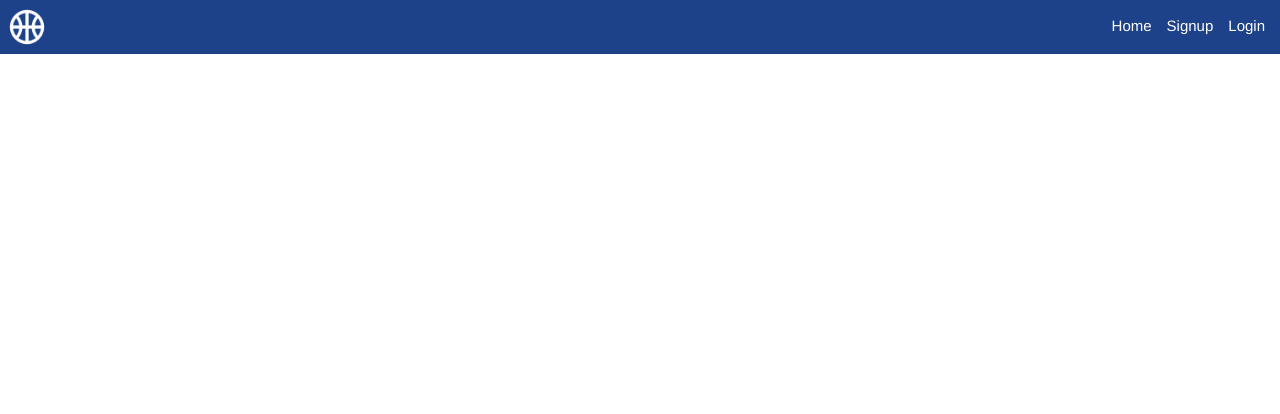
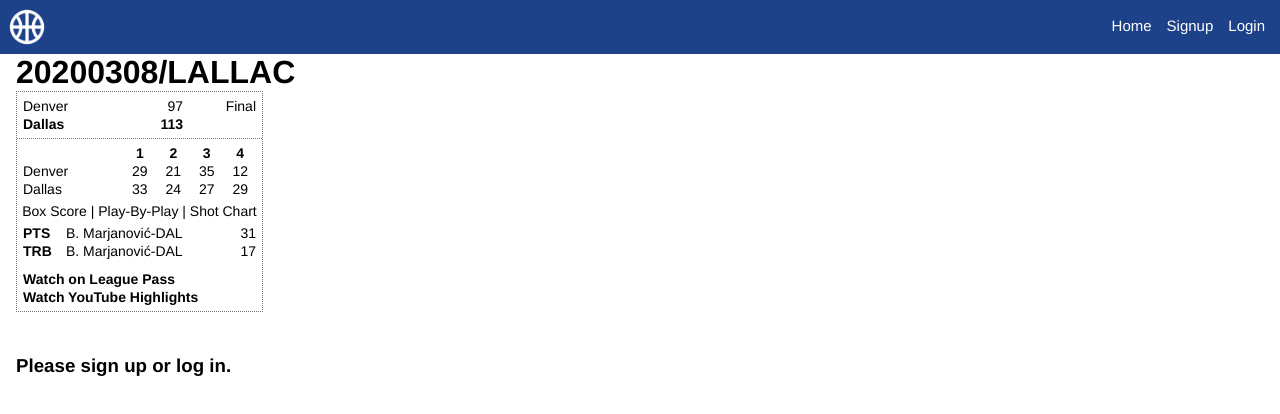
Before and after one commit to 5-Games/5GamesFE, a React (Create React App) app: page /game in a window 1280 px wide. Shown: the top 414 px of the page. Built offline with nearby package versions, Linux system fonts and the light colour scheme.

Commit message:
built out a test game show page

```diff
--- a/src/App.css
+++ b/src/App.css
@@ -92,3 +92,53 @@
   transition-property: all;
   transition-timing-function: ease;
 }
+
+table {
+  display: table;
+  border-collapse: separate;
+  border-spacing: 2px;
+  border-color: grey;
+  font-size:14px;
+}
+
+.game-table-div {
+  white-space: pre-wrap;
+}
+
+.game_summary {
+  padding: 0;
+  margin: 0 25px 25px 0;
+  width: 245px;
+  background: #fff;
+  border: 1px dotted #747678;
+  display: inline-block;
+}
+
+.game_summary table {
+  /* border-bottom: 1px dotted #747678; */
+  width: 100%;
+  padding: 4px;
+  white-space: normal;
+}
+
+td.center, th.center {
+  text-align: center;
+}
+
+td.right, th.right {
+  text-align: right;
+}
+
+.winner {
+  font-weight: bold;
+}
+
+.box-links {
+  font-size:14px;
+  text-align: center;
+  padding: 4;
+}
+
+.teams {
+  border-bottom: 1px dotted #747678;
+}
--- /dev/null
+++ b/src/Pages/Game.js
@@ -0,0 +1,111 @@
+import React, { useEffect } from 'react';
+import { useSelector } from 'react-redux';
+import { Link } from 'react-router-dom';
+
+
+const Game = () => {
+
+  // Get variables from Redux state
+  const user = useSelector(state => state.user);
+  const currentGame = useSelector(state => state.currentGame);
+
+  // Setting the document title using Hooks.
+  // Could use react-document-title instead:
+  // https://github.com/gaearon/react-document-title
+  useEffect(() => {
+    document.title = `${currentGame} | 5 Games`
+  }, []);
+
+  const noUser = user.username ? (
+    null
+  ) : (
+    <>
+      <br></br>
+      <h3>Please <Link className='home-link' to="/signup">sign up</Link> or <Link className='home-link' to="/login">log in</Link>.</h3>
+    </>
+  );
+
+  const game = (<div className="game_summary expanded nohover">
+                  <table className="teams">
+                    <tbody>
+                    <tr className="loser">
+                      <td><a href="/teams/DEN/2020.html">Denver</a></td>
+                      <td className="right">97</td>
+                      <td className="right gamelink">
+                        <a href="/boxscores/202003110DAL.html">Final</a>
+
+                      </td>
+                    </tr>
+                    <tr className="winner">
+                      <td><a href="/teams/DAL/2020.html">Dallas</a></td>
+                      <td className="right">113</td>
+                      <td className="right">&nbsp;
+                      </td>
+                    </tr>
+                    </tbody>
+                  </table>
+
+                  <table>
+                    <thead>
+                    <tr>
+                      <th></th>
+                      <th>1</th><th>2</th><th>3</th><th>4</th>
+                    </tr>
+                    </thead>
+                    <tbody>
+                    <tr>
+                      <td><a href="/teams/DEN/2020.html">Denver</a>&nbsp;</td>
+                      <td className="center">29</td><td className="center">21</td><td className="center">35</td><td className="center">12</td>
+                    </tr>
+                    <tr>
+                      <td><a href="/teams/DAL/2020.html">Dallas</a>&nbsp;</td>
+                      <td className="center">33</td><td className="center">24</td><td className="center">27</td><td className="center">29</td>
+                    </tr>
+                    </tbody>
+                  </table>
+                  <p className="box-links"><a href="/boxscores/202003110DAL.html">Box Score</a> | <a href="/boxscores/pbp/202003110DAL.html">Play-By-Play</a> | <a href="/boxscores/shot-chart/202003110DAL.html">Shot Chart</a></p>
+                  <table className="stats">
+                    <tbody>
+                      <tr>
+                        <td><strong>PTS</strong></td>
+                        <td><a href="/players/m/marjabo01.html">B. Marjanović</a>-DAL</td>
+                        <td className="right">31</td>
+                      </tr>
+                      <tr>
+                        <td><strong>TRB</strong></td>
+                        <td><a href="/players/m/marjabo01.html">B. Marjanović</a>-DAL</td>
+                        <td className="right">17</td>
+                      </tr>
+                    </tbody>
+                  </table>
+                  <table className="watch-links">
+                    <tbody>
+                      <tr>
+                        <td><strong>Watch on League Pass</strong></td>
+                        {/* <td><a href="/players/m/marjabo01.html">B. Marjanović</a>-DAL</td> */}
+                        {/* <td className="right">31</td> */}
+                      </tr>
+                      <tr>
+                        <td><strong>Watch YouTube Highlights</strong></td>
+                        {/* <td><a href="/players/m/marjabo01.html">B. Marjanović</a>-DAL</td>
+                        <td className="right">17</td> */}
+                      </tr>
+                    </tbody>
+                  </table>
+
+                </div>)
+
+  return <div className="game-show-page">
+            <h1>
+              {currentGame}
+            </h1>
+            <p>
+              <div className='game-table-div'>
+                {game}
+              </div>
+            </p>
+            { noUser }
+        </div>
+};
+
+export default Game;
--- a/src/Pages/Home.js
+++ b/src/Pages/Home.js
@@ -19,7 +19,7 @@
     null
   ) : (
     <>
-      <br></br>
+      <br />
       <h3>Please <Link className='home-link' to="/signup">sign up</Link> or <Link className='home-link' to="/login">log in</Link>.</h3>
     </>
   );
@@ -30,6 +30,8 @@
               Welcome to Five Games
               </h1>
               An app by <a className='home-link' href='https://github.com/jfeng530'>Jacky Feng</a> and <a className='home-link' href='https://github.com/stephenkeating'>Stephen Keating</a>.
+              <br />
+              <Link to="/game">Temporary link to current game.</Link>
             { noUser }
           </div>
         </div>
--- a/src/Pages/index.js
+++ b/src/Pages/index.js
@@ -1,9 +1,11 @@
 import Signup from './Signup';
 import Login from './Login';
 import Home from './Home';
+import Game from './Game';
 
 export default {
   Signup,
   Login,
-  Home
+  Home,
+  Game
 };
--- a/src/Routes.js
+++ b/src/Routes.js
@@ -10,9 +10,10 @@
     // See: https://reacttraining.com/react-router/web/guides/basic-components
     // Routes need two props: path and component
     <Switch>
-      <Route path="/signup" component={Pages.Signup} title="Signup" />
-      <Route path="/login" component={Pages.Login} title="Login" />
-      <Route exact path="/" component={Pages.Home} title="Home" />
+      <Route path="/signup" component={Pages.Signup} />
+      <Route path="/login" component={Pages.Login} />
+      <Route path="/game" component={Pages.Game} />
+      <Route exact path="/" component={Pages.Home} />
     </Switch>
   );
 };
--- a/src/redux/rootReducer.js
+++ b/src/redux/rootReducer.js
@@ -4,7 +4,8 @@
 // return value of the reducer beccomes the new Redux state
 
 const initialState = {
-  user: {}
+  user: {},
+  currentGame: '20200308/LALLAC'
 }
 
 export default (state = initialState, { type, payload }) => {
```
